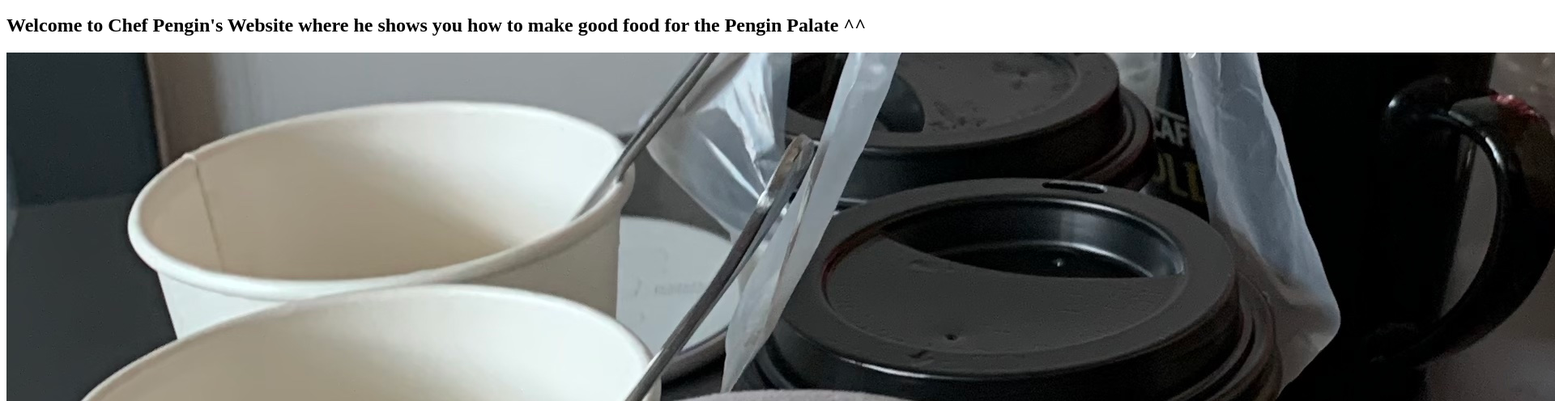
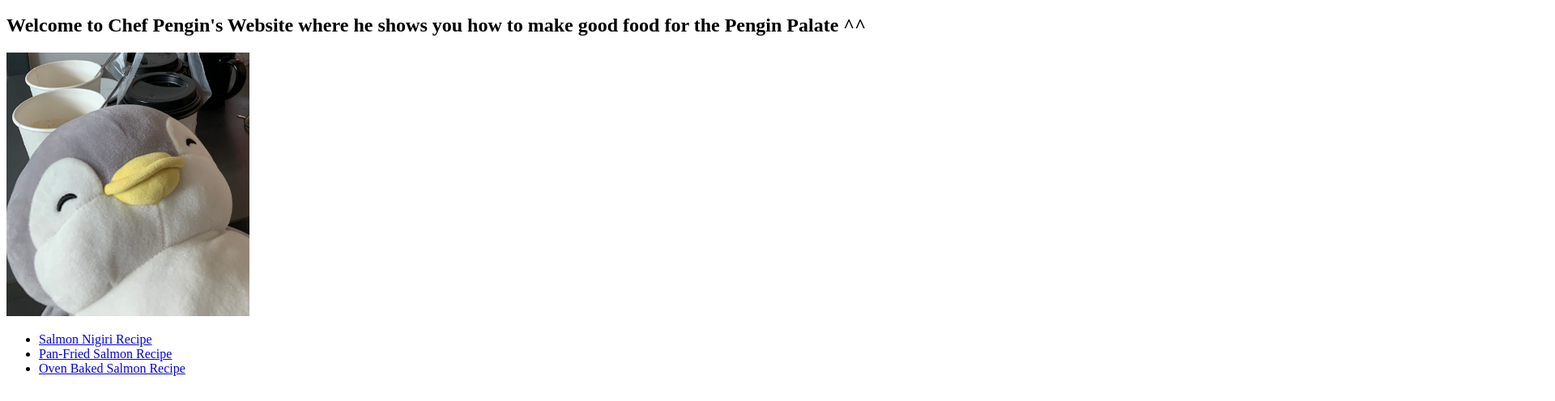
Before and after one commit to penginsprose/odin-recipes, a plain HTML site: page index.html in a window 1280 px wide. Shown: the part 120-616 px from the top of the page at 81% size, 1920 px wide, since content can reach past the window. Drawn offline with Linux system fonts and the light colour scheme.

Commit message:
index.html

```diff
--- a/index.html
+++ b/index.html
@@ -4,13 +4,14 @@
     <head>
         <meta charset="UTC-8">
         <title>Chef Pengin's Recipes</title>
+        <link rel="stylesheet" href="style.css">
     </head>
 
     <body>
         <h1>Chef Pengin's Recipes</h1>
         <p><h1>Henlo Hoomans!</h1></p>
         <p><h2>Welcome to Chef Pengin's Website where he shows you how to make good food for the Pengin Palate ^^</h2></p>
-        <img src="./images/IMG_5656.jpg" alt="very cute photo of a stuffed penguin">
+        <img class ="pengin" src="./images/IMG_5656.jpg" alt="very cute photo of a stuffed penguin">
 
 
         <ul>
--- /dev/null
+++ b/style.css
@@ -0,0 +1,4 @@
+.pengin{
+    height: auto;
+    width: 300px;
+}
```
